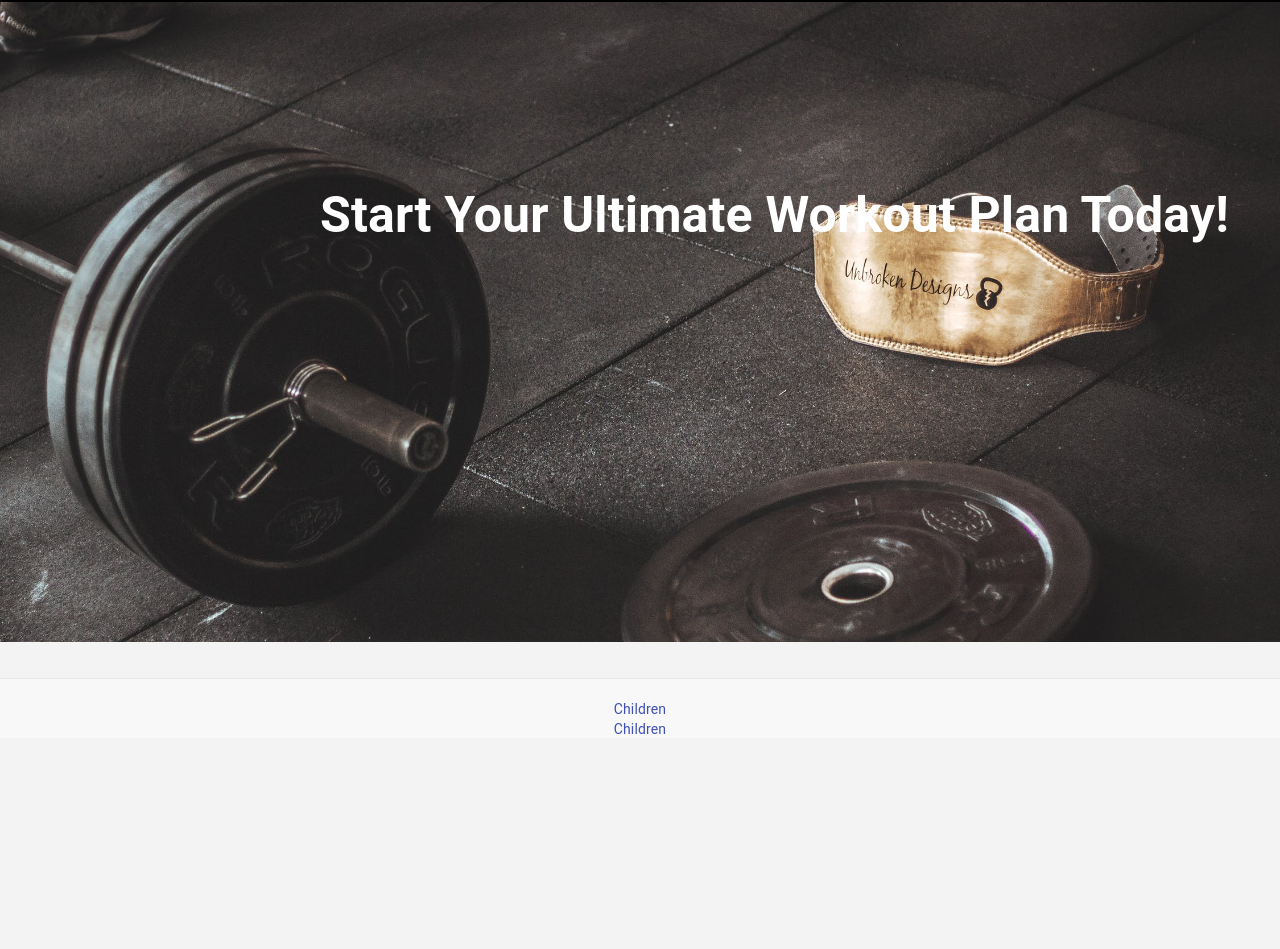
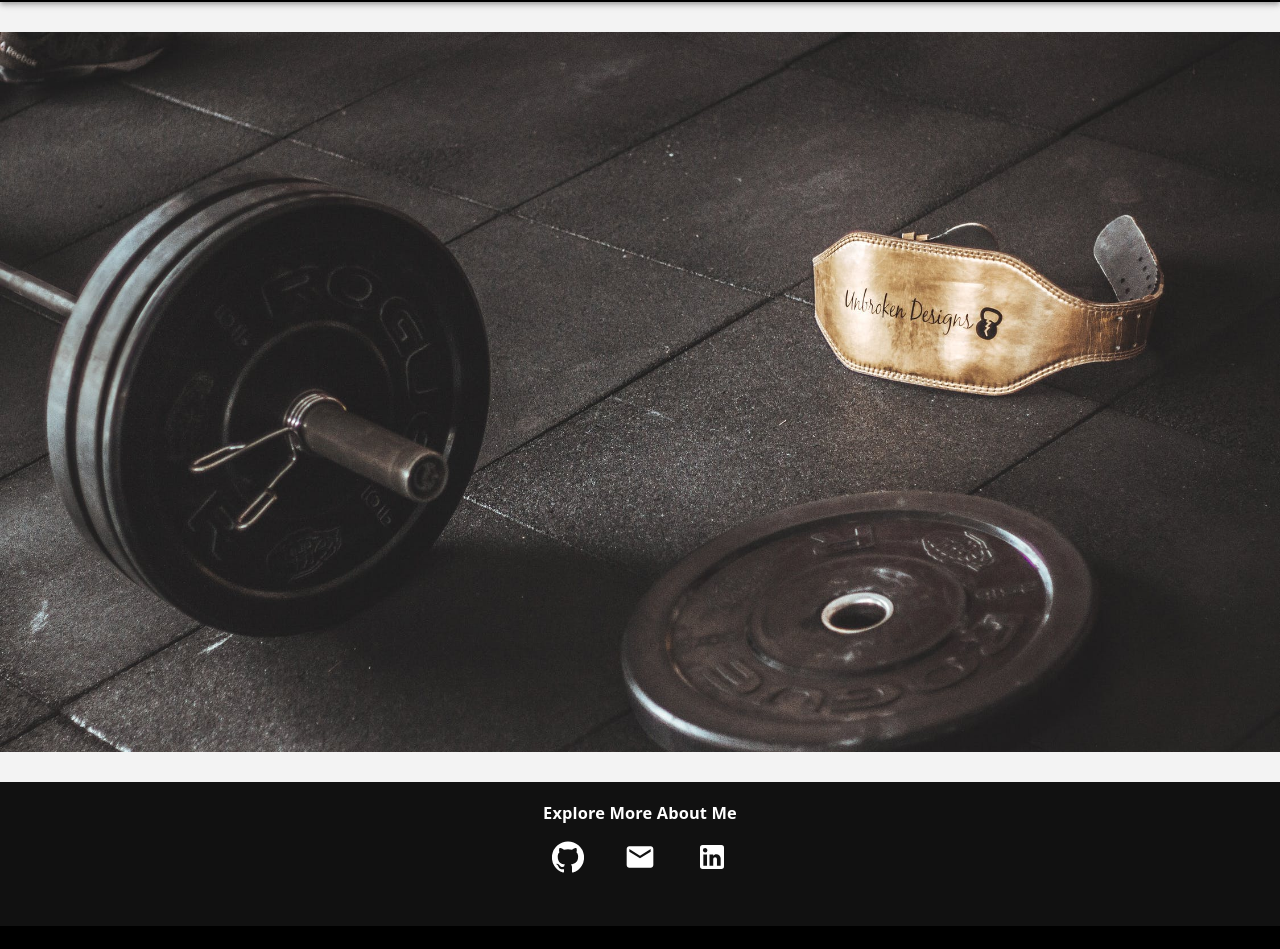
Before and after one commit to carlos-escamilla33/FitnessTrackerFrontEnd, a React (Create React App) app: page / in a window 1280 px wide. Shown: the part 62-1011 px from the top of the page. Before the commit the page ends 800 px from the top, so only its background shows below. Built offline with nearby package versions, Linux system fonts and the light colour scheme.

Commit message:
finished footer

```diff
--- /dev/null
+++ b/src/App.css
@@ -0,0 +1,11 @@
+* {
+    margin:0;
+    padding:0;
+}
+
+.content {
+    min-height: calc(100vh - 120px);
+    margin-top: 30px;
+    margin-bottom: 30px;
+    /* 80px header + 40px footer = 120px  */
+}
--- a/src/App.js
+++ b/src/App.js
@@ -1,5 +1,5 @@
-import React, { useContext } from 'react';
 import { Route, Switch } from "react-router-dom";
+import "./App.css"
 import {
     LoginRegister,
     UserData,
@@ -8,7 +8,6 @@
     Routines,
     Activities,
     UserRoutines,
-    Footer,
     UpdateActivity,
     UpdateRoutine,
     ActivityRoutines
@@ -18,8 +17,7 @@
 const App = () => {
 
     return (
-        <>
-            <NavBar />
+        <div className="content">
                 <Switch>
                     <Route exact path="/">
                         <Home />
@@ -49,8 +47,7 @@
                         <ActivityRoutines />
                     </Route>
                 </Switch>
-            <Footer />
-        </>
+        </div>
     )
 }
 
--- a/src/components/Footer/Footer.js
+++ b/src/components/Footer/Footer.js
@@ -1,21 +1,58 @@
 import React from "react";
-import useStyles from "./StylesFooter"
+import "./StylesFooter.css"
 import { Container, Grid, Box, Link } from "@material-ui/core";
+import { GitHub, Email, LinkedIn } from "@material-ui/icons";
 
 const Footer = () => {
-    const classes = useStyles();
-
     return (
-        <div>
-            <div className={classes.phantom} />
-            <div className={classes.footer}>
-                <div>
-                <Link href="/users/login">Children</Link>
-                </div>
-                <Link href="/users/login">Children</Link>
+        <footer className="box">
+            <h3 style={{ textAlign: "center" }}>Explore More About Me</h3>
+            <div className="footerContent">
+                <ul className="socials">
+                    <li>
+                        <Link href="https://github.com/carlos-escamilla33">
+                            <GitHub
+                                style={{ fontSize: "32px" }}
+                            />
+                        </Link>
+                    </li>
+                    <li>
+                        <Link href="mailto:Crodriguezescamilla3@gmail.com">
+                            <Email
+                                style={{ fontSize: "32px" }}
+                            />
+                        </Link>
+                    </li>
+                    <li>
+                        <Link href="https://www.linkedin.com/in/carlos-r-escamilla/">
+                            <LinkedIn
+                                style={{ fontSize: "32px" }}
+                            />
+                        </Link>
+                    </li>
+                </ul>
             </div>
-        </div>
+            <div className="bottomFooter">
+                <p>copyright &copy;2021. designed by <span>Carlos Escamilla</span></p>
+            </div>
+        </footer>
     )
 }
 
 export default Footer;
+
+
+
+{/* <div className={classes.container}>
+            <div className={classes.footer}>
+                <Link href="https://github.com/carlos-escamilla33">
+                    <GitHub style={{ fontSize: '32px' }} />
+                </Link>
+                <Link href="mailto:Crodriguezescamilla3@gmail.com">
+                    <Email style={{ fontSize: '32px' }} />
+                </Link>
+                <Link href="https://www.linkedin.com/in/carlos-r-escamilla/">
+                    <LinkedIn style={{ fontSize: '32px' }} />
+                </Link>
+            </div>
+        </div> */}
--- /dev/null
+++ b/src/components/Footer/StylesFooter.css
@@ -0,0 +1,66 @@
+
+footer{
+    background: #111;
+    height: auto;
+    width: 100vw;
+    font-family: "Open Sans";
+    padding-top: 20px;
+    color: #fff;
+}
+
+.footerContent {
+    display: flex;
+    align-items: center;
+    justify-content: center;
+    flex-direction: column;
+    text-align: center;
+}
+
+.footerContent h3{
+    font-size: 2rem;
+    font-weight: 400;
+    text-transform: capitalize;
+    line-height: 3rem;
+}
+
+.footerContent p{
+    max-width: 500px;
+    margin: 10px auto;
+    line-height: 28px;
+    font-size: 14px;
+}
+
+.socials{
+    list-style: none;
+    display: flex;
+    align-items: center;
+    justify-content: center;
+    margin: 1rem 0 3rem 0;
+}
+
+.socials li{
+    margin: 0 20px;
+}
+
+.socials a{
+    text-decoration: none;
+    color: #fff;
+}
+
+.bottomFooter{
+    background: #000;
+    width: 100vw;
+    padding: 20px 0;
+    text-align: center;
+}
+
+.bottomFooter p{
+    font-size: 16px;
+    word-spacing: 2px;
+    text-transform: capitalize;
+}
+
+.bottomFooter span{
+    text-transform: uppercase;
+    opacity: .4;
+}
--- a/src/components/Footer/StylesFooter.js
+++ /dev/null
@@ -1,25 +0,0 @@
-import React from 'react';
-import { makeStyles } from '@material-ui/core';
-
-const useStyles = makeStyles(() => ({
-    footer: {
-        backgroundColor: "#F8F8F8",
-        borderTop: "1px solid #E7E7E7",
-        textAlign: "center",
-        padding: "20px",
-        position: "fixed",
-        left: "0",
-        bottom: "0",
-        height: "60px",
-        width: "100%",
-    },
-    phantom: {
-        display: "block",
-        padding: "20px",
-        height: "60px",
-        width: "100%",
-        marginTop: "30px",
-    }
-}))
-
-export default useStyles;
--- a/src/components/Home/Home.js
+++ b/src/components/Home/Home.js
@@ -1,7 +1,7 @@
 import React, { useContext } from "react";
 import { UserContext } from "../../context/UserContext";
 import { CssBaseline } from "@material-ui/core";
-import {useStyles} from "./StylesHome"
+import { useStyles } from "./StylesHome"
 
 const Home = () => {
     const { token, user } = useContext(UserContext);
@@ -12,8 +12,9 @@
 
     return (
         <div className={classes.container}>
-            <div className={classes.img} />
-            <h3 className={classes.text}>Start Your Ultimate Workout Plan Today!</h3>
+            <div className={classes.img}/>
+            <div className={classes.title}>
+            </div>
         </div>
     )
 }
--- a/src/components/Home/StylesHome.js
+++ b/src/components/Home/StylesHome.js
@@ -3,7 +3,7 @@
 
 const useStyles = makeStyles(() => ({
     img: {
-        minHeight: "80vh",
+        minHeight: "90vh",
         backgroundImage: `url(${gym})`,
         backgroundRepeat: "no-repeat",
         backgroundSize: "cover",
@@ -18,6 +18,10 @@
         left: '25%',
         fontSize: "50px",
         color: "white"
+    },
+    title: {
+        display: "flex",
+        justifyContent: "center",
     }
 }));
 
--- a/src/components/LoginRegister/StylesLoginRegister.js
+++ b/src/components/LoginRegister/StylesLoginRegister.js
@@ -16,7 +16,6 @@
         alignItems: "center",
     },
     form : {
-        marginTop: "30px",
         height: "600px",
         width: "600px",
         padding: "100px",
--- a/src/index.js
+++ b/src/index.js
@@ -3,7 +3,10 @@
 import { UserProvider } from './context/UserContext';
 import { CssBaseline, MuiThemeProvider, createTheme } from '@material-ui/core';
 import App from "./App.js"
-import { typography } from '@mui/system';
+import {
+    NavBar,
+    Footer
+} from "./components";
 
 const theme = createTheme({
     palette: {
@@ -18,7 +21,9 @@
         <MuiThemeProvider theme={theme}>
             <UserProvider>
                 <CssBaseline />
+                <NavBar />
                 <App />
+                <Footer />
             </UserProvider>
         </MuiThemeProvider>
     </Router>,
```
Also changed, not shown: 1 other file (tests, documents, lock files or other folders). Lines whose indentation alone changed are shown as unchanged.
